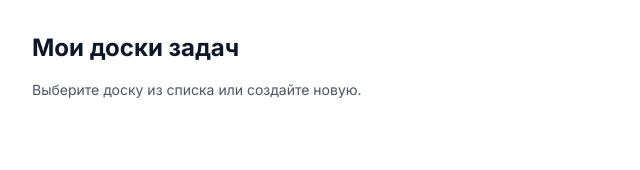
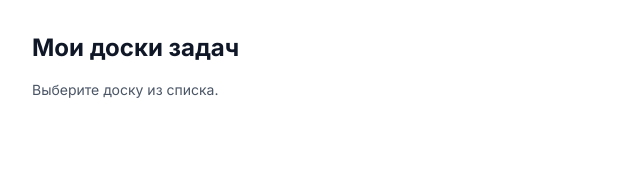
Before and after one commit to umarbeknizamiddinov16-web/project2, a Next.js app: page /boards in a window 1280 px wide. Shown: the top 170 px of the page, without its empty margins (0-640 px from the left). Built offline with nearby package versions, Linux system fonts and the light colour scheme.

Commit message:
feat: force add boards page component

```diff
--- a/src/app/(dashboard)/boards/page.jsx
+++ b/src/app/(dashboard)/boards/page.jsx
@@ -4,7 +4,7 @@
   return (
     <div className="p-8">
       <h1 className="text-2xl font-bold text-gray-900 mb-4">Мои доски задач</h1>
-      <p className="text-gray-600 text-sm">Выберите доску из списка или создайте новую.</p>
+      <p className="text-gray-600 text-sm">Выберите доску из списка.</p>
     </div>
   );
 }
```
